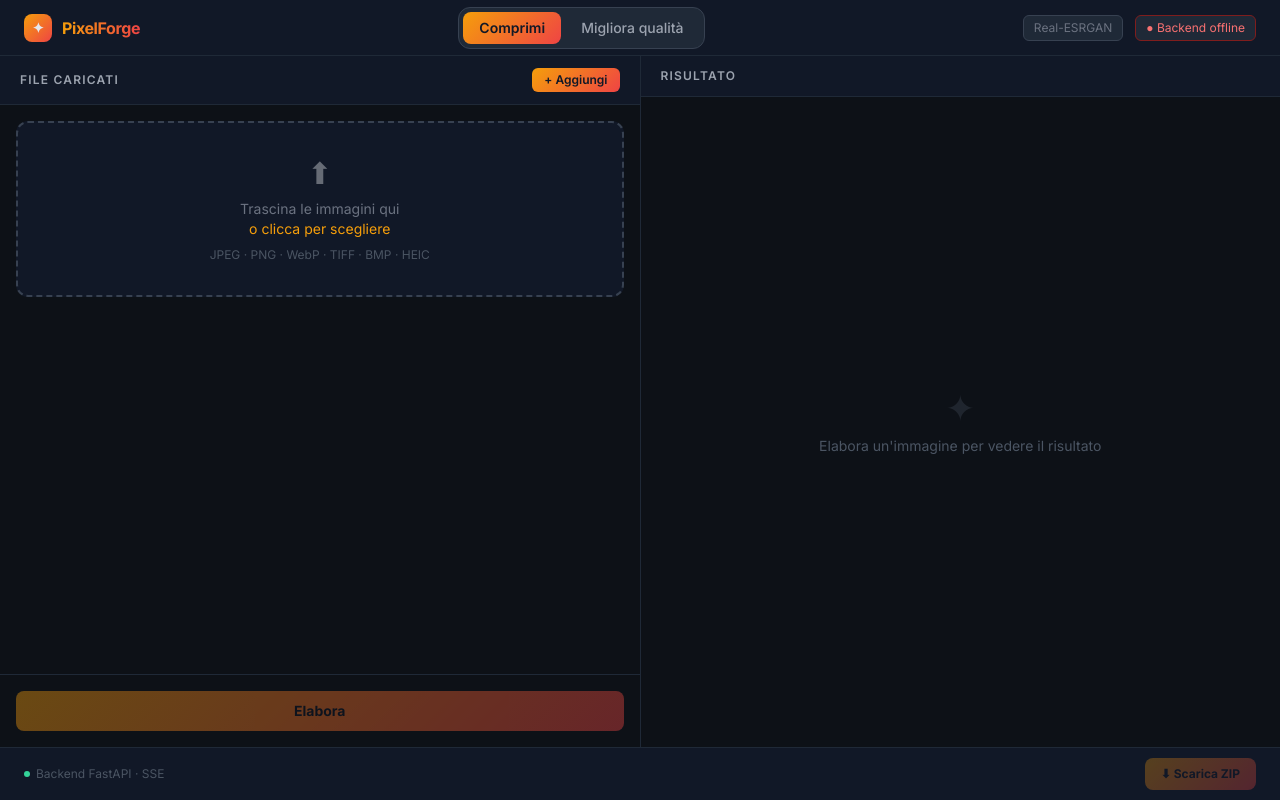
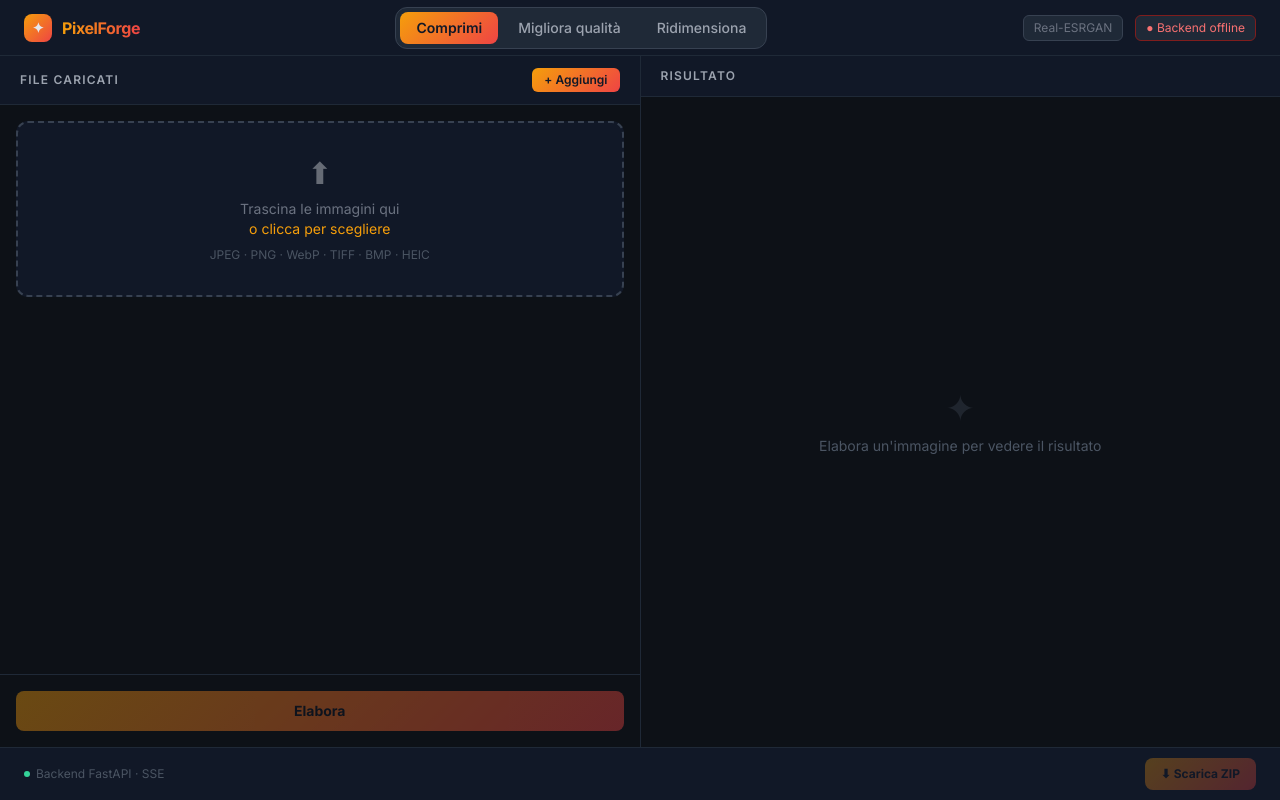
Before and after one commit to giova86/PixelForge, a React (Vite) app in the folder frontend/: page / in a window 1280 px wide. Built offline with nearby package versions, Linux system fonts and the light colour scheme; no server answers.

Commit message:
feat: add Ridimensiona tab to Navbar

```diff
--- a/frontend/src/components/Navbar.tsx
+++ b/frontend/src/components/Navbar.tsx
@@ -4,6 +4,12 @@ interface NavbarProps {
   mode: ProcessingMode
   onModeChange: (mode: ProcessingMode) => void
   backendOnline: boolean
+}
+
+const MODE_LABELS: Record<ProcessingMode, string> = {
+  compress: 'Comprimi',
+  enhance: 'Migliora qualità',
+  resize: 'Ridimensiona',
 }
 
 export function Navbar({ mode, onModeChange, backendOnline }: NavbarProps) {
@@ -21,7 +27,7 @@ export function Navbar({ mode, onModeChange, backendOnline }: NavbarProps) {
       </div>
 
       <div className="flex bg-[#1f2937] border border-[#374151] rounded-xl p-1 gap-1">
-        {(['compress', 'enhance'] as ProcessingMode[]).map(m => (
+        {(['compress', 'enhance', 'resize'] as ProcessingMode[]).map(m => (
           <button
             key={m}
             onClick={() => onModeChange(m)}
@@ -32,7 +38,7 @@ export function Navbar({ mode, onModeChange, backendOnline }: NavbarProps) {
             }`}
             style={mode === m ? { background: 'linear-gradient(135deg, #f59e0b, #ef4444)' } : {}}
           >
-            {m === 'compress' ? 'Comprimi' : 'Migliora qualità'}
+            {MODE_LABELS[m]}
           </button>
         ))}
       </div>
```
